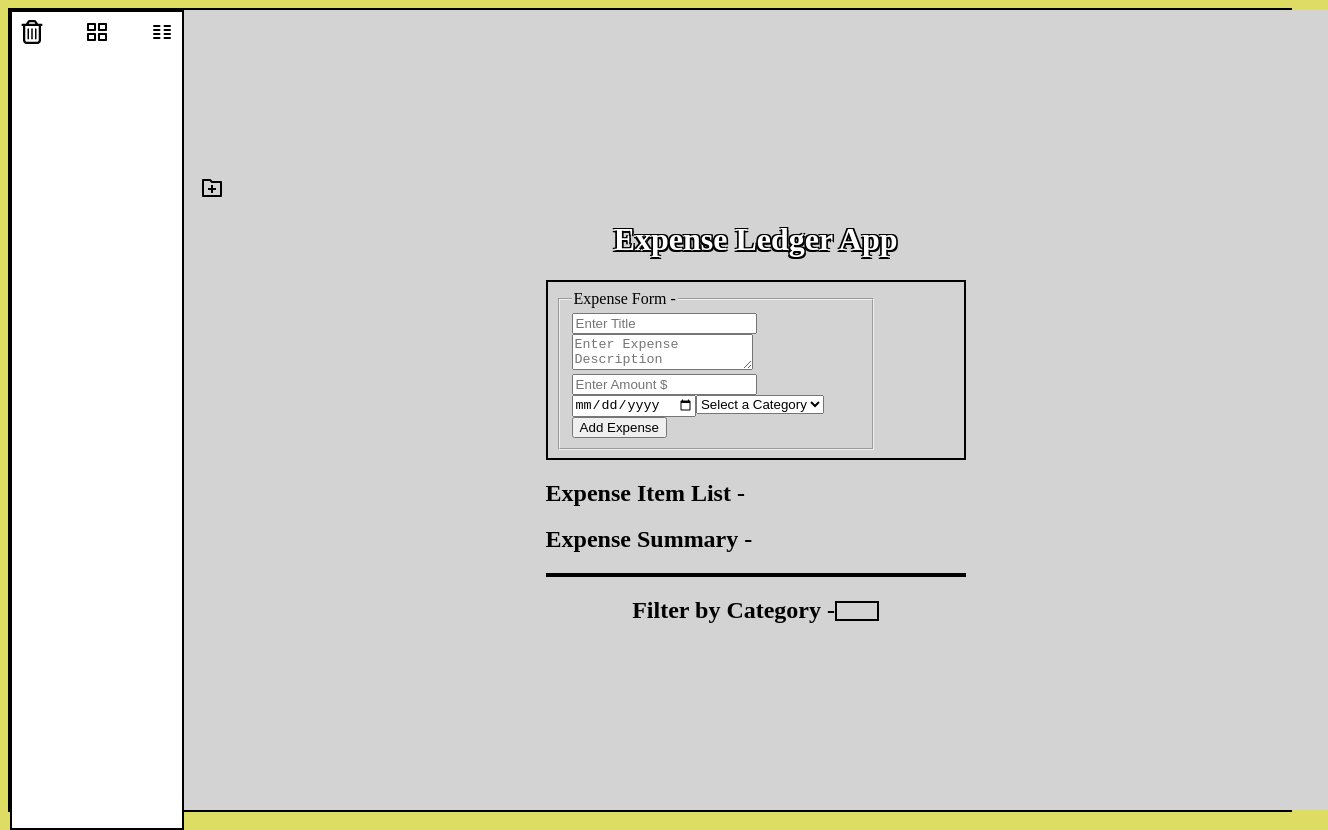
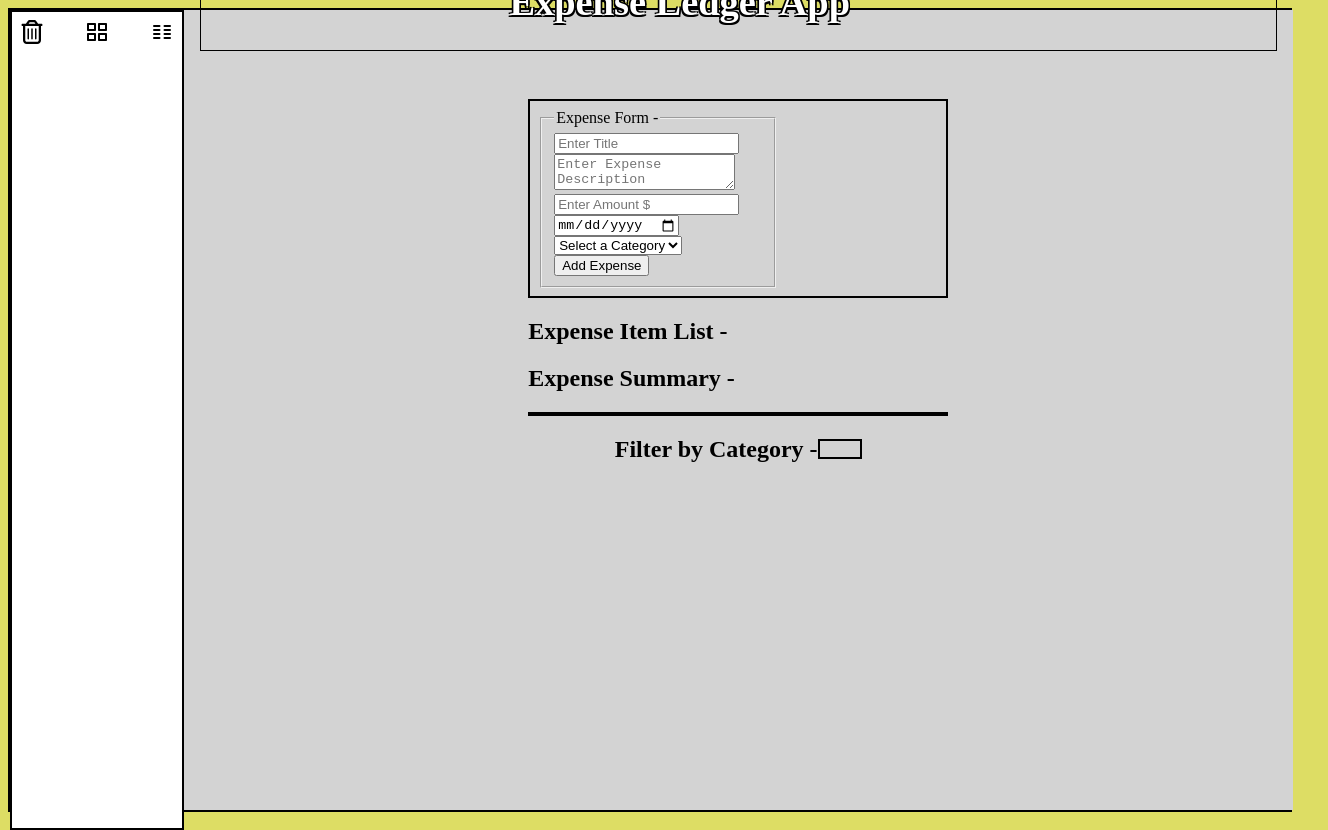
Before and after one commit to Aguadebebe/expense-tracker, a React (Create React App) app: page / in a window 1280 px wide. Shown: the whole page, 1328 px wide, since content can reach past the window. Built offline with nearby package versions, Linux system fonts and the light colour scheme.

Commit message:
Added timestamp and created TrashDelete component

```diff
--- a/src/Components/Feature-1/Header.css
+++ b/src/Components/Feature-1/Header.css
@@ -1,11 +1,23 @@
 .header-title {
+  font-size: 3vw;
   color: white;
   text-shadow: -1.5px -1.5px 0 black, 1.5px -1.5px 0 black, -1.5px 1.5px 0 black, 1.5px 1.5px 0 black; /* Simulates a stroke */
 }
+.header-icon-container {
+  display: flex; /* Aligns icons horizontally */
+  justify-content: space-between; /* Distributes space evenly */
+  flex-direction: row;
+  border: 1px solid black;
+  width: 84vw; /* Full width of sidebar */
+  margin-bottom: 6vh; /* Adds spacing below the icons */
+}
+
 .header-icon {
   font-size: 1.5em; /* Adjust size of icons */
   cursor: pointer; /* Makes icons clickable */
   transition: transform 0.2s; /* Adds hover effect */
-  margin-right: 85vw;
-  bottom: 29.2vh;
 }
+
+.header-icon:hover {
+  transform: scale(1.1); /* Slight zoom effect on hover */
+}
--- a/src/Components/Feature-1/Header.js
+++ b/src/Components/Feature-1/Header.js
@@ -1,12 +1,14 @@
 import "./Header.css";
+import TimeStamp from "./TimeStamp";
 import { RiFolderAddLine } from "react-icons/ri";
 const Header = () => {
   return (
     <>
-      <RiFolderAddLine className="header-icon" />
-      <header>
+      <span className="header-icon-container">
+        <RiFolderAddLine className="header-icon" />
         <h1 className="header-title">Expense Ledger App</h1>
-      </header>
+        <TimeStamp />
+      </span>
     </>
   );
 };
--- /dev/null
+++ b/src/Components/Feature-1/TimeStamp.js
@@ -0,0 +1,15 @@
+import React from "react";
+import { useState, useEffect } from "react";
+
+const TimeStamp = () => {
+  const [currentTime, setCurrentTime] = useState(new Date().toLocaleString());
+
+  useEffect(() => {
+    const interval = setInterval(() => setCurrentTime(new Date().toLocaleString()), 1000);
+
+    return () => clearInterval(interval);
+  }, []);
+  return <p>{currentTime}</p>;
+};
+
+export default TimeStamp;
--- a/src/Components/Feature-2/Feature-Form/ExpenseForm.css
+++ b/src/Components/Feature-2/Feature-Form/ExpenseForm.css
@@ -10,7 +10,7 @@
   justify-content: center;
   align-items: center;
   gap: 1vh; /* Replaces margin-top on inputs */
-  width: 80%;
+  width: 60%;
   max-width: 400px; /* Prevents stretching */
 }
 
--- a/src/Components/Feature3/SideBar.js
+++ b/src/Components/Feature3/SideBar.js
@@ -1,14 +1,14 @@
 import React from "react";
-import { FaRegTrashCan } from "react-icons/fa6";
+
 import { RiGalleryView2 } from "react-icons/ri";
 import { TbColumns } from "react-icons/tb";
-
+import TrashDelete from "./TrashDelete";
 import "./SideBar.css";
 const SideBar = () => {
   return (
     <div className="sidebar">
       <div className="sidebar-icons-container">
-        <FaRegTrashCan className="sidebar-icon" />
+        <TrashDelete />
         <RiGalleryView2 className="sidebar-icon" />
         <TbColumns className="sidebar-icon" />
       </div>
--- /dev/null
+++ b/src/Components/Feature3/TrashDelete.js
@@ -0,0 +1,12 @@
+import React from "react";
+import { FaRegTrashCan } from "react-icons/fa6";
+import "./SideBar.css";
+const TrashDelete = () => {
+  return (
+    <div>
+      <FaRegTrashCan className="sidebar-icon" />
+    </div>
+  );
+};
+
+export default TrashDelete;
--- a/src/Styles/App.css
+++ b/src/Styles/App.css
@@ -19,5 +19,6 @@ body {
   justify-content: center;
   align-items: center;
   padding: 2vh;
+  padding-bottom: 50vh;
   background-color: lightgray;
 }
```
